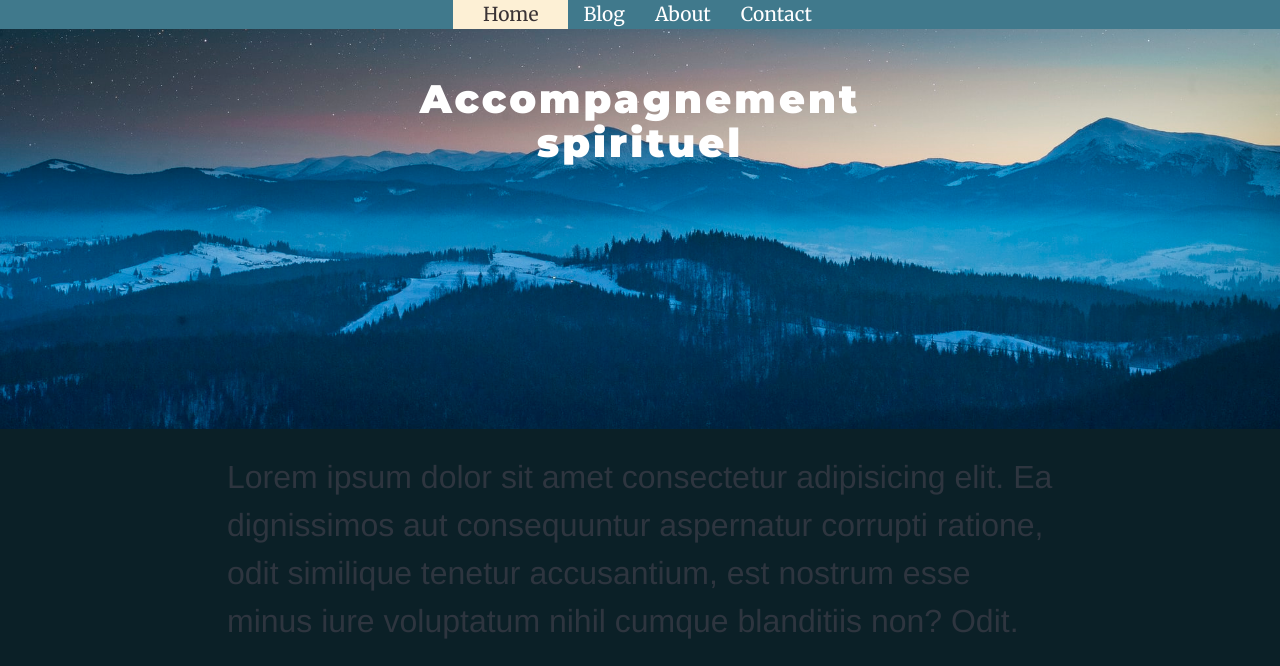
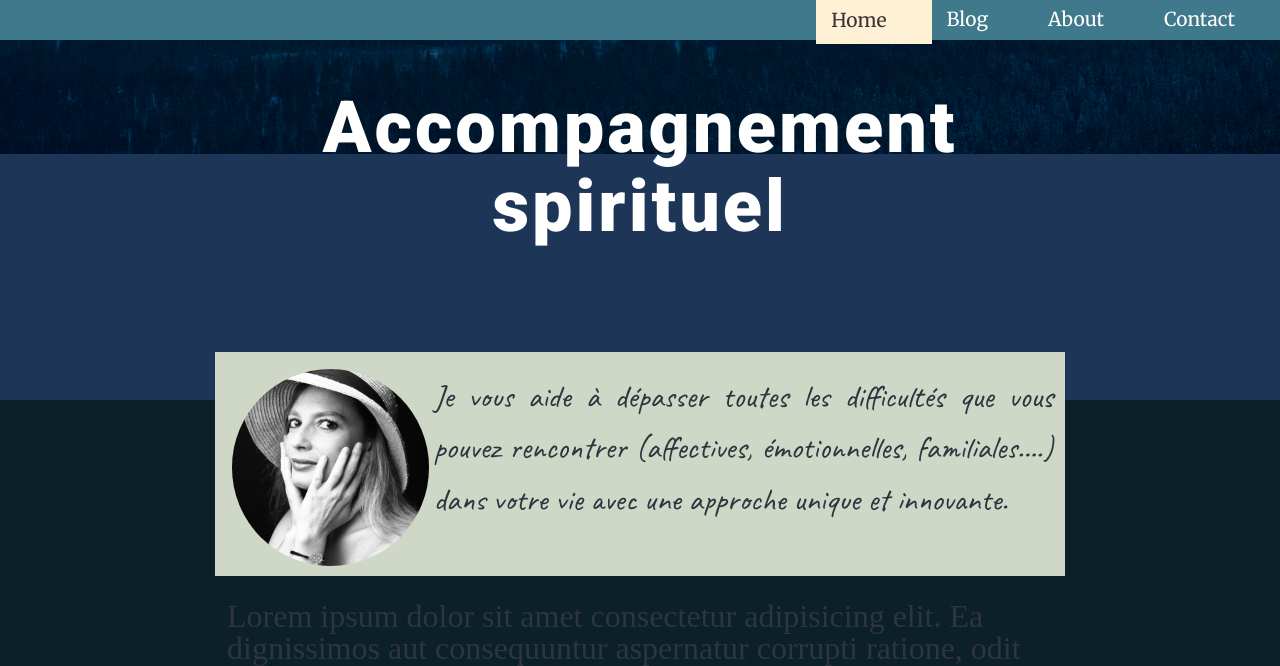
Before and after one commit to dragonbrumes/g6k, a Gatsby site: page / in a window 1280 px wide. Shown: the top 666 px of the page. Built offline with nearby package versions, Linux system fonts and the light colour scheme; Gatsby itself is replaced by a stand-in of ours.

Commit message:
new menu & big picture

```diff
--- a/gatsby-config.js
+++ b/gatsby-config.js
@@ -17,16 +17,32 @@
   },
   plugins: [
     {
+      resolve: `gatsby-plugin-google-fonts-v2`,
+      options: {
+        fonts: [
+          {
+            family: `Caveat`,
+            variants: [`400`, `700`]
+          },
+          {
+            family: 'Roboto',
+            variable: true,
+            weights: ['200..900']
+          }
+        ]
+      }
+    },
+    {
       resolve: `gatsby-plugin-prefetch-google-fonts`,
       options: {
         fonts: [
-          {
-            family: `Dancing+Script`,
-            variants: [`400`, `700`],
-          },
          {
             family: `Caveat`,
             variants: [`400`, `700`]
+          },
+          {
+            family: `Roboto`,
+            variants: [`400`, `700`, `900`]
           },
         ],
       },
--- a/package.json
+++ b/package.json
@@ -17,6 +17,8 @@
     "gatsby-plugin-emotion": "^4.3.14",
     "gatsby-plugin-feed": "^2.5.14",
     "gatsby-plugin-google-analytics": "^2.3.18",
+    "gatsby-plugin-google-fonts": "^1.0.1",
+    "gatsby-plugin-google-fonts-v2": "0.0.6",
     "gatsby-plugin-manifest": "^2.4.34",
     "gatsby-plugin-offline": "^3.2.33",
     "gatsby-plugin-prefetch-google-fonts": "^1.4.3",
@@ -53,7 +55,7 @@
   },
   "scripts": {
     "build": "gatsby build",
-    "develop": "gatsby develop",
+    "develop": "gatsby develop -H 192.168.0.15 -p 8000",
     "format": "prettier --write \"**/*.{js,jsx,ts,tsx,json,md}\"",
     "start": "npm run develop",
     "serve": "gatsby serve",
--- a/src/components/Index.js
+++ b/src/components/Index.js
@@ -34,7 +34,7 @@
           <h1>Accompagnement spirituel</h1>
         </BigBannerContent>
       </BigBanner>
-      {/* <SectionIntro>
+      <SectionIntro>
         <FlexImg>
           <Img
             fluid={data.img2.childImageSharp.fluid}
@@ -49,7 +49,7 @@
           rencontrer (affectives, émotionnelles, familiales....) dans votre vie
           avec une approche unique et innovante.
         </FlexDiv>
-      </SectionIntro> */}
+      </SectionIntro>
       <Section>
         Lorem ipsum dolor sit amet consectetur adipisicing elit. Ea dignissimos
         aut consequuntur aspernatur corrupti ratione, odit similique tenetur
@@ -94,16 +94,19 @@
   background-image: url(${topPhoto});
   background-repeat: no-repeat;
   background-size: cover;
-  height: 50vh;
-  min-height: 400px;
+  height: 45vh;
+  min-height: 350px;
   width: 100%;
-  background-position: 10% 55%;
+  background-position: 10% 150%;
   background-attachment: fixed;
   background-color: #1d3557;
 
   @media screen and (max-width: 768px) {
     // background-attachment: scroll;
     background-position: 30% 55%;
+  }
+   @media screen and (max-width: 576px) {
+    background-position: bottom 50px right -70px;
   }
 `
 
@@ -115,6 +118,8 @@
   font-size: 3em;
   font-color: white;
   text-align: center;
+
+  // @media screen and (max-width: 768px) { }
 
   @media screen and (max-width: 576px) {
     width: 90%;
@@ -130,10 +135,20 @@
   & h1 {
     color: white;
     letter-spacing: 3px;
+    font-size: 1.5em;
+    font-family: "Roboto";
+    font-weight: 900;
 
-    @media screen and (max-width: 576px) {
-      font-size: smaller;
-      padding: 10px 5px 10px;
+    @media screen and (max-width: 768px) {
+      font-size: 1em;
+      padding: 20px 5px 10px;
+      font-weight: 400;
+
+    }
+      @media screen and (max-width: 576px) {
+      font-size: 0.5em;
+      padding: 20px 5px 10px;
+      font-weight: 400;
 
     }
   }
@@ -149,6 +164,7 @@
   justify-content: center;
   align-items: center;
   background-color: #cfd7c7;
+  font-family: "Caveat";
 
   @media screen and (max-width: 576px) {
     display: flex;
@@ -180,12 +196,13 @@
     align-self: center;
   }
 `
-const FlexDiv = styled.div`
+const FlexDiv = styled.p`
   flex-basis: 75%;
   font-family: "Caveat";
   font-size: 2em;
   text-align: justify;
   text-justify: inter-word;
+  line-height: 1.6;
 
   @media screen and (max-width: 576px) {
     font-size: 1.5em;
@@ -196,8 +213,7 @@
   max-width: 850px;
   margin: 0 auto 12px auto;
   padding: 12px;
-  font-family: "Helvetica";
+  font-family: "Sergio";
   font-size: 2em;
-  backgound-image: ;
   //
 `
--- a/src/components/nav.js
+++ b/src/components/nav.js
@@ -9,57 +9,65 @@
 const Container = styled.div`
   margin: auto;
 `
+
+const NavBar = styled("nav")`
+  height: 40px;
+  display: flex;
+  box-sizing: border-box;
+  justify-content: flex-end;
+  align-items: center;
+  background: #40798c;
+  padding: 0;
+  margin: 0;
+  width: auto;
+  @media screen and (max-width: 768px) {
+    justify-content: center;
+  }
+  @media screen and (max-width: 480) {
+    justify-content: center;
+  }
+`
+
+const MenuItem = styled.div`
+  height: 100%;
+  padding: 0 15px 0 15px;
+  text-align: right;
+  transition: 0.5s;
+  font-size: 1.2em;
+  color: "#3a3335",
+  text-decoration: none;
+  & > a {
+    height: 40px;
+    padding: 0 15px 0 15px;
+    color: #3a3335;
+    text-decoration: none;
+  }
+  & :hover {
+    padding: 10px 15px 10px 15px;
+    background: #fdf0d5;
+    color: #3a3335;
+    text-decoration: none;
+  }
+  // & :visited {
+  //   text-decoration: none;
+  // }
+
+  @media screen and (max-width: 768px) {
+   padding: 0 5px 0 5px;
+    }
+    @media screen and (max-width: 480) {
+      padding: 0 5px 0 5px;
+ }
+ `
+
 const Top = styled.div`
-  max-height: 96px;
-  // background: linear-gradient(#e66465, #9198e5);
+  max-height: 110px;
   margin: 0;
   padding: 0;
   background-image: url(${topPhoto});
   background-repeat: no-repeat;
   background-attachment: fixed;
   background-position: 10% 140%;
-`
-
-const NavBar = styled("nav")`
-  display: flex;
-  box-sizing: border-box;
-  justify-content: center;
-  align-items: center;
-  background: #40798c;
-  padding: 0;
-  margin: 0;
-`
-
-const MenuItem = styled.div`
-  width: auto;
-  height: 90%;
-  padding: 0 15px 0 15px;
-  text-align: center;
-  // line-height: 200px;
-  // flex-grow: 1;
-  transition: 0.5s;
-  font-size: 1.2em;
-  // color: #fff;
-  color: "#3a3335",
-  text-decoration: none;
-  // background: blue;
-  & > a {
-    padding: 0 15px 0 15px;
-    color: #3a3335;
-    text-decoration: none;
-  }
-  & :hover {
-    background: #fdf0d5;
-    color: #3a3335;
-    text-decoration: none;
-  }
-  & :visited {
-    text-decoration: none;
-  }
-
-  @media screen and (max-width: 768px) {
-    display: none;
-  }
 `
 const Logo = styled.img`
   flex-grow: 0;
@@ -72,8 +80,14 @@
 const StyledLink = styled(Link)`
   color: #fff;
   text-decoration: none;
+  text-align: center;
+  vertical-align: middle;
+  & :last-child {
+    margin-right: 30px;
+  }
   & > a {
-    padding: 0 15px 0 15px;
+    // padding: 0 15px 0 15px;
+    height: 40px;
     color: #fff;
     text-decoration: none;
   }
@@ -84,12 +98,10 @@
       <Logo src={logoQuack} alt="Logo" />
     </Top> */}
     <NavBar>
-    <StyledLink
+      <StyledLink
         to="/"
         activeStyle={{
-          width: "auto",
-          margin: "0",
-          padding: "0 15px 0 15px",
+          padding: "15px 0 14px 0",
           backgroundColor: "#fdf0d5",
           color: "#3a3335",
           textDecoration: "none",
@@ -101,9 +113,7 @@
       <StyledLink
         to="/blog"
         activeStyle={{
-          width: "auto",
-          margin: "0",
-          padding: "0 15px 0 15px",
+          padding: "15px 0 14px 0",
           backgroundColor: "#fdf0d5",
           color: "#3a3335",
           textDecoration: "none",
@@ -115,9 +125,7 @@
       <StyledLink
         to="/about"
         activeStyle={{
-          width: "auto",
-          margin: "0",
-          padding: "0 15px 0 15px",
+          padding: "15px 0 14px 0",
           backgroundColor: "#fdf0d5",
           color: "#3a3335",
           textDecoration: "none",
@@ -129,9 +137,7 @@
       <StyledLink
         to="/contact"
         activeStyle={{
-          width: "auto",
-          margin: "0",
-          padding: "0 15px 0 15px",
+          padding: "15px 0 14px 0",
           backgroundColor: "#fdf0d5",
           color: "#3a3335",
           textDecoration: "none",
--- a/src/layout/layout.js
+++ b/src/layout/layout.js
@@ -4,6 +4,7 @@
 import { Global, css } from "@emotion/core"
 import styled from "@emotion/styled"
 
+import "./reset.css"
 import Nav from "../components/Nav"
 // import "./layout.css"
 
@@ -61,6 +62,10 @@
           height: 100vh;
           margin: 0;
         }
+        h1 {
+          font-size: 3em;
+          color: white;
+        }
         h2 {
           color: blue;
           padding-left: 10px;
--- /dev/null
+++ b/src/layout/reset.css
@@ -0,0 +1,48 @@
+/* http://meyerweb.com/eric/tools/css/reset/
+   v2.0 | 20110126
+   License: none (public domain)
+*/
+
+html, body, div, span, applet, object, iframe,
+h1, h2, h3, h4, h5, h6, p, blockquote, pre,
+a, abbr, acronym, address, big, cite, code,
+del, dfn, em, img, ins, kbd, q, s, samp,
+small, strike, strong, sub, sup, tt, var,
+b, u, i, center,
+dl, dt, dd, ol, ul, li,
+fieldset, form, label, legend,
+table, caption, tbody, tfoot, thead, tr, th, td,
+article, aside, canvas, details, embed,
+figure, figcaption, footer, header, hgroup,
+menu, nav, output, ruby, section, summary,
+time, mark, audio, video {
+	margin: 0;
+	padding: 0;
+	border: 0;
+	font-size: 100%;
+	font: inherit;
+	vertical-align: baseline;
+}
+/* HTML5 display-role reset for older browsers */
+article, aside, details, figcaption, figure,
+footer, header, hgroup, menu, nav, section {
+	display: block;
+}
+body {
+	line-height: 1;
+}
+ol, ul {
+	list-style: none;
+}
+blockquote, q {
+	quotes: none;
+}
+blockquote:before, blockquote:after,
+q:before, q:after {
+	content: '';
+	content: none;
+}
+table {
+	border-collapse: collapse;
+	border-spacing: 0;
+}
--- a/src/pages/index.js
+++ b/src/pages/index.js
@@ -1,5 +1,6 @@
 import React from "react"
 import Layout from "../layout/layout"
+
 import Index from "../components/Index"
 
 const Home = () => {
```
Also changed, not shown: 1 other file.
